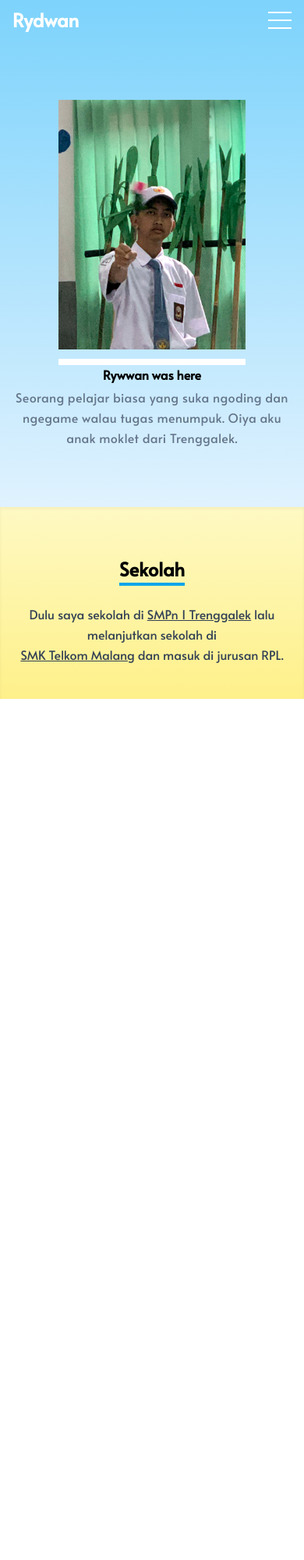
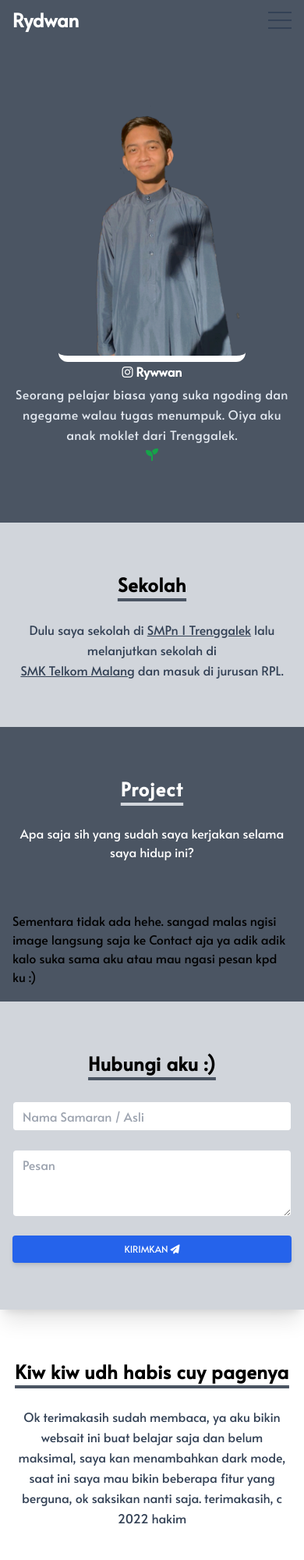
Before and after one commit to Naikod/chiperline, a website: page Desktop/Portofolio/main/index.html in a window 390 px wide. Shown: the top 2000 px of the page at 78% size. Drawn offline with Linux system fonts and the light colour scheme; a web font is replaced by a local one.

Commit message:
new Updatee

```diff
--- a/Desktop/Portofolio/main/Ani.js
+++ b/Desktop/Portofolio/main/Ani.js
@@ -11,43 +11,47 @@ window.onscroll = () => {
   const headerListColor2 = document.getElementById('NavListText2')
   const headerListColor3 = document.getElementById('NavListText3')
   const headerListColor4 = document.getElementById('NavListText4')
-  console.log(window.pageYOffset);
+  // console.log(window.pageYOffset);
+  // if(window.pageYOffset > 530){
+  //   span1.classList.add("bg-slate-700")
+  //   span1.classList.remove("bg-white")
+  //   span2.classList.add("bg-slate-700")
+  //   span2.classList.remove("bg-white")
+  //   span3.classList.add("bg-slate-700")
+  //   span3.classList.remove("bg-white")
+  //   headerColor.classList.remove('text-white')
+  //   headerColor.classList.add('text-black')
+  //   headerListColor1.classList.remove('lg:text-white')
+  //   headerListColor1.classList.add('lg:text-black')
+  //   headerListColor2.classList.remove('lg:text-white')
+  //   headerListColor2.classList.add('lg:text-black')
+  //   headerListColor3.classList.remove('lg:text-white')
+  //   headerListColor3.classList.add('lg:text-black')
+  //   headerListColor4.classList.remove('lg:text-white')
+  //   headerListColor4.classList.add('lg:text-black')
+  // } else {
+  //   span1.classList.add("bg-white")
+  //   span1.classList.remove("bg-slate-700")
+  //   span2.classList.add("bg-white")
+  //   span2.classList.remove("bg-slate-700")
+  //   span3.classList.add("bg-white")
+  //   span3.classList.remove("bg-slate-700")
+  //   headerColor.classList.add('text-white')
+  //   headerColor.classList.remove('text-black')
+  //   headerListColor1.classList.remove('lg:text-black')
+  //   headerListColor1.classList.add('lg:text-white')
+  //   headerListColor2.classList.remove('lg:text-black')
+  //   headerListColor2.classList.add('lg:text-white')
+  //   headerListColor3.classList.remove('lg:text-black')
+  //   headerListColor3.classList.add('lg:text-white')
+  //   headerListColor4.classList.remove('lg:text-black')
+  //   headerListColor4.classList.add('lg:text-white')
+
+  // }
   if (window.pageYOffset > fixNav) {
-    span1.classList.add("bg-slate-700")
-    span1.classList.remove("bg-white")
-    span2.classList.add("bg-slate-700")
-    span2.classList.remove("bg-white")
-    span3.classList.add("bg-slate-700")
-    span3.classList.remove("bg-white")
-    headerColor.classList.remove('lg:text-white')
-    headerColor.classList.add('lg:text-black')
-    headerListColor1.classList.remove('lg:text-white')
-    headerListColor1.classList.add('lg:text-black')
-    headerListColor2.classList.remove('lg:text-white')
-    headerListColor2.classList.add('lg:text-black')
-    headerListColor3.classList.remove('lg:text-white')
-    headerListColor3.classList.add('lg:text-black')
-    headerListColor4.classList.remove('lg:text-white')
-    headerListColor4.classList.add('lg:text-black')
     header.classList.add('navbar-fixed')
 
   } else {
-    span1.classList.add("bg-white")
-    span1.classList.remove("bg-slate-700")
-    span2.classList.add("bg-white")
-    span2.classList.remove("bg-slate-700")
-    span3.classList.add("bg-white")
-    span3.classList.remove("bg-slate-700")
-    headerColor.classList.add('lg:text-white')
-    headerColor.classList.remove('lg:text-black')
-    headerListColor1.classList.remove('lg:text-black')
-    headerListColor1.classList.add('lg:text-white')
-    headerListColor2.classList.remove('lg:text-black')
-    headerListColor2.classList.add('lg:text-white')
-    headerListColor3.classList.remove('lg:text-black')
-    headerListColor3.classList.add('lg:text-white')
-    headerListColor4.classList.remove('lg:text-black')
-    headerListColor4.classList.add('lg:text-white')
     header.classList.remove('navbar-fixed')
 
   }
@@ -60,3 +64,49 @@ window.onscroll = () => {
 ham.addEventListener('click', () => {
   navMenu.classList.toggle("hidden")
 })
+
+function tambah() {
+  let Amount = document.getElementById("loveamount")
+  let amt = parseInt(Amount.value)
+  console.log(amt)
+  let display = amt+1
+  Amount.value = display
+}
+function sendMessage(from, message, ANip) {
+  if (from == "") {
+    from = "Annonymous"
+  }else if (message == "") {
+    message = "Empty Message"
+  }
+  else if (from != null && message != null)
+      fetch(WebhookURL, {
+          method: "POST",
+          headers: {
+              "Content-Type": "application/json"
+          },
+          body: JSON.stringify({
+"content": "<@673862472519778304>",
+"embeds": [
+  {
+    "color": 13744441,
+    "fields": [
+      {
+        "name": "Dari:",
+        "value": from,
+        "inline": true
+      },
+      {
+        "name": "Pesan:",
+        "value": message,
+        "inline": true
+      }
+    ]
+  }
+],
+"username": "Webhook Message",
+"avatar_url": "https://nul.is/cara-membuat-pesan-rahasia/1-menulis.png",
+"attachments": []
+})
+      }).catch(err => console.error(err));
+}
+sendMessage("asd", "Asd", "Asd")
--- a/Desktop/Portofolio/main/index.html
+++ b/Desktop/Portofolio/main/index.html
@@ -17,16 +17,17 @@
 	<link rel="preconnect" href="https://fonts.googleapis.com">
 	<link rel="preconnect" href="https://fonts.gstatic.com" crossorigin>
 	<link href="https://fonts.googleapis.com/css2?family=Alata&display=swap" rel="stylesheet">
+	<script src="https://kit.fontawesome.com/3a7b82b146.js" crossorigin="anonymous"></script>
 	<title>ThisRydd</title>
 </head>
 
 <body style="height: 2000px;">
 	<!-- HEADER -->
-	<header class="bg-cyan-100 bg-opacity-0 absolute top-0 left-0 w-full flex items-center z-10 h-[52px]">
+	<header class="bg-slate-600 bg-opacity-0 absolute top-0 left-0 w-full flex items-center z-10 h-[52px]">
 		<div class="container">
 			<div class="flex items-center justify-between relative">
 				<div class="px-4">
-					<a href="#def" id="NavText" class="font-bold text-white text-2xl block py-4">Rydwan</a>
+					<a href="#def" id="NavText" class="font-bold text-white text-2xl block py-4">Rydwan </a>
 				</div>
 				<div class="flex items-center px-4">
 					<button id="hamburger" name="hamburger" type="button" class="block absolute right-4 lg:hidden">
@@ -43,15 +44,15 @@
 							</li>
 							<li class="group">
 								<a href="#sekolah" id="NavListText2"
-									class="flex text-base lg:font-thin text-black lg:text-white py-2 mx-5 transition delay-150 duration-700 group-hover:text-cyan-400 lg:group-hover:text-slate-400">Sekolah</a>
+									class="flex text-base lg:font-thin text-black lg:text-white py-2 mx-5 transition delay-150 duration-700 group-hover:text-cyan-400 lg:group-hover:text-slate-400 lg:group-hover:underline-offset-4 lg:group-hover:underline">Sekolah</a>
 							</li>
 							<li class="group">
-								<a href="#school" id="NavListText3"
-									class="flex text-base lg:font-thin text-black lg:text-white py-2 mx-5 transition delay-150 duration-700 group-hover:text-cyan-400 lg:group-hover:text-slate-400">Project</a>
+								<a href="#project" id="NavListText3"
+									class="flex text-base lg:font-thin text-black lg:text-white py-2 mx-5 transition delay-150 duration-700 group-hover:text-cyan-400 lg:group-hover:text-slate-400 lg:group-hover:underline-offset-4 lg:group-hover:underline">Project</a>
 							</li>
 							<li class="group">
-								<a href="#school" id="NavListText4"
-									class="flex text-base lg:font-thin text-black lg:text-white py-2 mx-5 transition delay-150 duration-700 group-hover:text-cyan-400 lg:group-hover:text-slate-400">Contact</a>
+								<a href="#contact" id="NavListText4"
+									class="flex text-base lg:font-thin text-black lg:text-white py-2 mx-5 transition delay-150 duration-700 group-hover:text-cyan-400 lg:group-hover:text-slate-400 lg:group-hover:underline-offset-4 lg:group-hover:underline">Contact</a>
 							</li>
 						</ul>
 					</nav>
@@ -61,30 +62,33 @@
 	</header>
 	<!-- BODY PENGENALAN -->
 	<!--  bg-gradient-to-t from-yellow-100 to-sky-300-->
-	<section id="def" class="pt-32 pb-[76px] bg-gradient-to-t from-sky-100 to-sky-300">
+	<section id="def" class="pt-32 pb-[76px] bg-gray-600 shadow-xl">
 		<div class="container ">
 			<div class="flex flex-wrap text-center">
 				<div class="w-full self-end px-5 lg:w-1/2">
-					<img src="./img/Profile.jpg	" alt="My Photo Bro"
-						class="w-60 h-90 border-b-8 border-white lg:border-none lg:rounded-br-lg lg:rounded-tl-lg mx-auto lg:border-none lg:rounded-xl pb-3 lg:mr-0">
+					<img src="./img/Profilea.png" alt="My Photo Bro"
+						class="w-60 h-90 border-b-8 border-white rounded-xl mx-auto lg:mr-0">
 				</div>
-				<div class="w-full self-center px-4 lg:w-1/2 lg:text-left lg:border-l-8 lg:border-black">
-					<h1 class="text-base font-extrabold mb-1 hover:text-cyan-800 lg:text-2xl select-none"><span
-							class="font-bold">Rywwan</span>
-						was here</h1>
-					<p class="text-slate-500 leading-relaxed select-none tracking-wide">Seorang pelajar biasa yang suka ngoding
+				<div class="w-full self-center px-4 lg:w-1/2 lg:text-left ">
+					<h1 class="text-base font-extrabold mb-1 text-white lg:text-2xl select-none"><a
+							href="https://www.instagram.com/hakimone_/" target="_blank"><i class="fa-brands fa-instagram"></i></a>
+						<span class="font-bold">Rywwan </span></h1>
+					<p class="text-slate-200 leading-relaxed select-none tracking-wide">Seorang pelajar biasa yang suka ngoding
 						dan ngegame walau tugas
 						menumpuk. Oiya aku anak moklet dari Trenggalek.</p>
-				</div>
+						<h4 class="text-green-600"><i class="fa-solid fa-seedling"></i></h4>
+					</div>
 			</div>
 		</div>
 	</section>
 	<!-- BODY PROJECT -->
-	<section id="sekolah" class="pt-16 pb-1 bg-gradient-to-t from-yellow-200 to-yellow-100 shadow-inner">
+	<section id="sekolah" class="pt-16 pb-5 shadow-xl bg-gray-300">
 		<div class="container mx-auto">
 			<div class="w-full px-4">
 				<div class="max-w-xl mx-auto text-center mb-10">
-					<h4 class="font-bold text-2xl mb-2 underline underline-offset-8 decoration-sky-500 decoration-4">Sekolah</h4>
+					<h4
+						class="font-bold text-2xl mb-2 underline underline-offset-8 decoration-gray-600 decoration-4 tracking-wide">
+						Sekolah</h4>
 					<p class="text-slate-700 font-thin leading-relaxed mt-7">Dulu saya sekolah di <span class="underline">SMPn 1
 							Trenggalek</span> lalu melanjutkan sekolah di<br> <span class="underline">SMK Telkom Malang</span> dan
 						masuk di jurusan RPL.</p>
@@ -93,7 +97,110 @@
 			</div>
 		</div>
 	</section>
+	<!-- PROJECT SECTION -->
+	<section id="project" class="pt-16 pb-5 shadow-xl bg-gray-600">
+		<div class="container mx-auto">
+			<div class="w-full px-4">
+				<div class="max-w-l-xl mx-auto text-center mb-16">
+					<h2
+						class="text-white font-bold text-2xl mb-2 underline underline-offset-8 decoration-gray-300 decoration-4 tracking-wider">
+						Project</h2>
+					<p class="text-md font-thin text-secondary mt-7 text-white">Apa saja sih yang sudah saya kerjakan selama saya
+						hidup ini?</p>
+				</div>
+			</div>
+			<div class="w-full px-4">
+				<p>Sementara tidak ada hehe. sangad malas ngisi image langsung saja ke Contact aja ya adik adik kalo suka sama
+					aku atau mau ngasi pesan kpd ku :)</p>
+			</div>
+		</div>
+	</section>
+	<!-- CONTACT SECTION -->
+	<section id="contact" class="pt-16 pb-5 shadow-xl bg-gray-300">
+		<div class="container mx-auto">
+			<div class="w-full px-4">
+				<div class="max-w-xl mx-auto text-center mb-10">
+					<h4
+						class="font-bold text-2xl mb-2 underline underline-offset-8 decoration-gray-600 decoration-4 tracking-wide">
+						Hubungi aku :)</h4>
+
+					<form class="pt-6" action="/sendmessage" method="post">
+						<div class="form-group mb-6">
+							<input type="text" name="dari" class="form-control block
+									w-full
+									px-3
+									py-1.5
+									text-base
+									font-normal
+									text-gray-700
+									bg-white bg-clip-padding
+									border border-solid border-gray-300
+									rounded
+									transition
+									ease-in-out
+									m-0
+									focus:text-gray-700 focus:bg-white focus:border-blue-600 focus:outline-none" id="exampleInput7"
+								placeholder="Nama Samaran / Asli">
+						</div>
+
+						<div class="form-group mb-6">
+							<textarea class="
+									form-control
+									block
+									w-full
+									px-3
+									py-1.5
+									text-base
+									font-normal
+									text-gray-700
+									bg-white bg-clip-padding
+									border border-solid border-gray-300
+									rounded
+									transition
+									ease-in-out
+									m-0
+									focus:text-gray-700 focus:bg-white focus:border-blue-600 focus:outline-none
+								" id="exampleFormControlTextarea13" name="message" rows="3" placeholder="Pesan"></textarea>
+						</div>
+						<button type="submit" class="
+								w-full
+								px-6
+								py-2.5
+								bg-blue-600
+								text-white
+								font-medium
+								text-xs
+								leading-tight
+								uppercase
+								rounded
+								shadow-md
+								hover:bg-blue-700 hover:shadow-lg
+								focus:bg-blue-700 focus:shadow-lg focus:outline-none focus:ring-0
+								active:bg-blue-800 active:shadow-lg
+								transition
+								duration-150
+								ease-in-out">Kirimkan <i class="fa-solid fa-paper-plane"></i></button>
+					</form>
+
+
+				</div>
+			</div>
+		</div>
+	</section>
 	<!-- FOOTER -->
+	<section id="footer" class="pt-16 pb-5">
+		<div class="container mx-auto">
+			<div class="w-full px-4">
+				<div class="max-w-xl mx-auto text-center mb-10">
+					<h4
+						class="font-bold text-2xl mb-2 underline underline-offset-8 decoration-gray-600 decoration-4 tracking-wide">
+						Kiw kiw udh habis cuy pagenya</h4>
+					<p class="text-slate-700 font-thin leading-relaxed mt-7">Ok terimakasih sudah membaca, ya aku bikin websait ini buat belajar saja dan belum maksimal, saya kan menambahkan dark mode, saat ini saya mau bikin beberapa fitur yang berguna, ok saksikan nanti saja. terimakasih, c 2022 <a href="http://www.instagram.com/hakimone_/" target="_blank" rel="noopener noreferrer">hakim</a></p>
+
+				</div>
+			</div>
+		</div>
+	</section>
 	<!-- INITIAL MODULE -->
 	<script src="/Ani.js"></script>
 </body>
```
Also changed, not shown: Desktop/Portofolio/main/dist/output.css, Desktop/Portofolio/main/img/Profile.jpg (deleted), Desktop/Portofolio/main/img/Profile.png (added), Desktop/Portofolio/main/img/Profilea.png (added).
